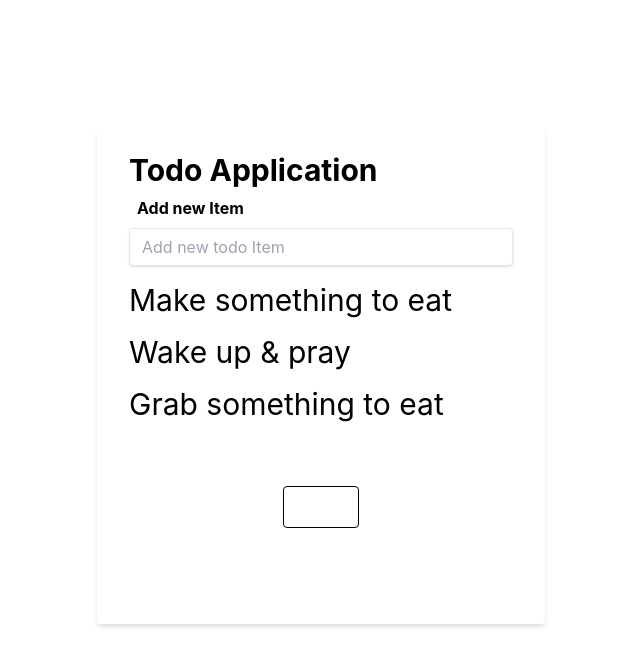
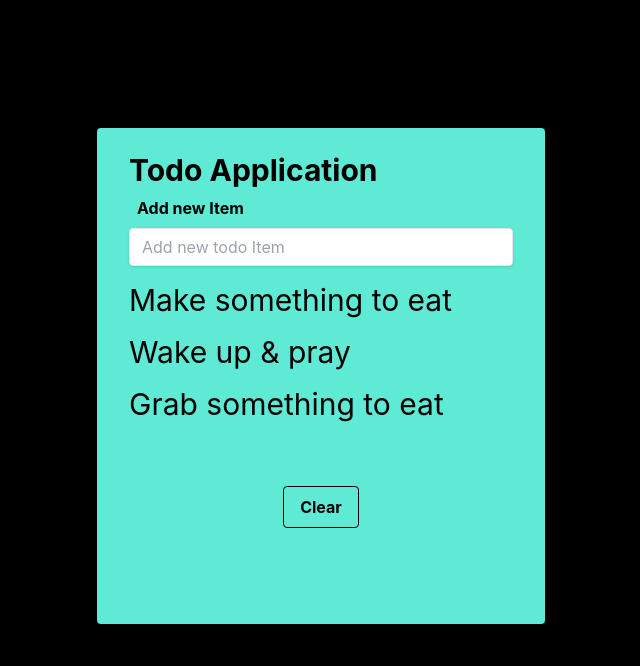
Before and after one commit to Ddiiro/BasicToDoApp, a React (Create React App) app: page / in a window 1280 px wide. Shown: the top 666 px of the page, without its empty margins (319-959 px from the left). Built offline with nearby package versions, Linux system fonts and the light colour scheme.

Commit message:
Adjust the background apperance

```diff
--- a/src/components/App.js
+++ b/src/components/App.js
@@ -22,7 +22,7 @@ function App() {
   return (
     <div className="mt-32 flex place-content-center">
       <div className="w-full max-w-md">
-      <form className="bg-white shadow-md rounded px-8 pt-6 pb-8 mb-4 bg-teal-300">
+      <form className="shadow-md rounded px-8 pt-6 pb-8 mb-4 bg-teal-300">
         <h1 className="text-3xl font-bold">
           Todo Application
         </h1>
@@ -52,7 +52,7 @@ function App() {
     </div>
     <div className="flex justify-center m-16">
       <button
-        className="text-white font-bold py-2 px-4 border border-black rounded"
+        className="font-bold py-2 px-4 border border-black rounded"
         type="button"
       >
         Clear
--- a/src/index.css
+++ b/src/index.css
@@ -3,6 +3,7 @@
 @tailwind utilities;
 
 body {
+  background-color: black;
   margin: 0;
   font-family: -apple-system, BlinkMacSystemFont, 'Segoe UI', 'Roboto', 'Oxygen',
     'Ubuntu', 'Cantarell', 'Fira Sans', 'Droid Sans', 'Helvetica Neue',
```
